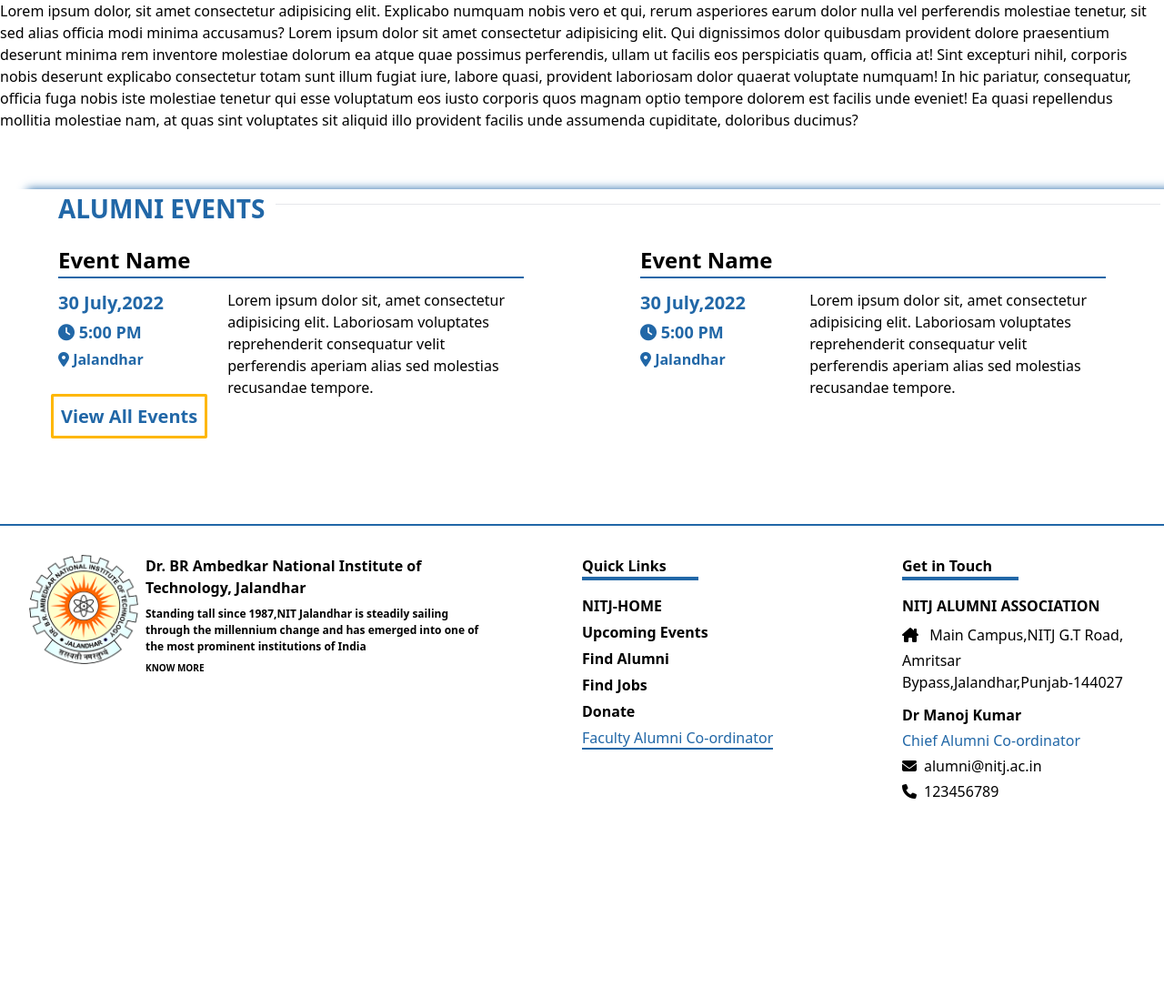
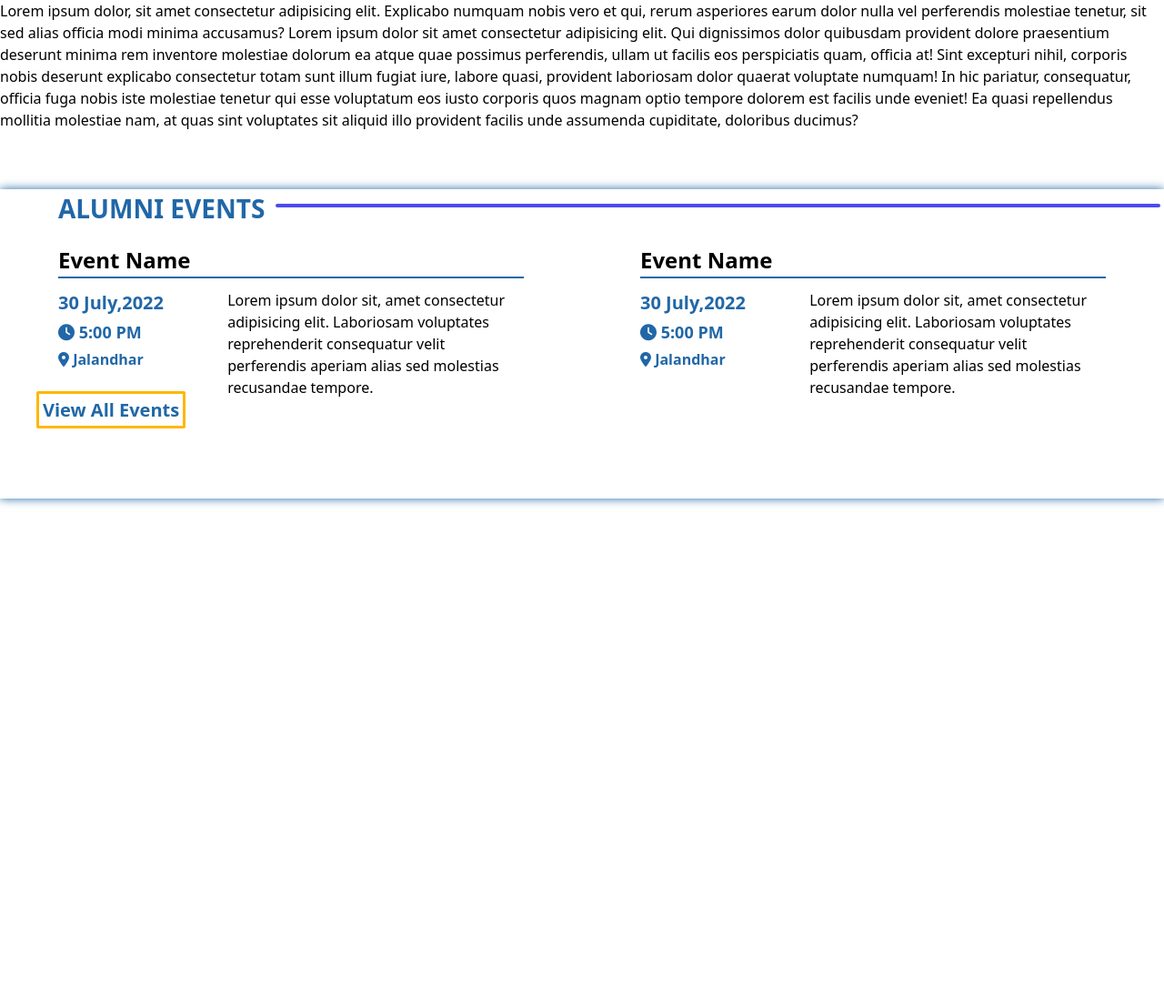
Before and after one commit to Jiya126/alumni, a plain HTML site: page sushant.html in a window 1280 px wide. Shown: the whole page at 91% size. After the commit the page ends 800 px from the top, so only its background shows below. Drawn offline with nearby package versions, Linux system fonts and the light colour scheme.

Commit message:
Add files via upload

```diff
--- a/sushant.html
+++ b/sushant.html
@@ -14,15 +14,19 @@
 .framed {
     height: 80% !important;
   box-shadow:
-    30px 0 10px 0 #2167A7;
-
+    0 0 10px 0 #2167A7;
+width: 100% !important;
 }
 .btn2{
     border: 3px solid #FEB702;
     display: inline;
-    padding: 8px;
+    padding: 4px;
     border-radius: 2px;
-    margin-top: 10% !important;
+    margin-top: 14% !important;
+}
+hr.new5 {
+  border: 2px solid rgb(75, 75, 241);
+  border-radius: 5px;
 }
 .btn2:hover{
     background-color: #FEB702;;
@@ -59,7 +63,7 @@
         <div><div class="text-[#2167A7] text-[28px] font-bold mb-[8%]"> ALUMNI EVENTS</div></div>
         <div class="w-[80%] mt-4 ml-3"><hr class="new5"></div>
     </div>
-<div>
+<div class="lg:h-[35vh] h-[70vh]">
 
     <div class="eventsbox flex justify-between w-[100%] h-[60%]">
 
@@ -124,66 +128,10 @@
 
     </div>
 
-    <div class="btn2 text-[20px] font-semibold relative left-14"><a href="#" class="text-[#2167A7]">View All Events</a> </div>
+    <div class="btn2 lg:text-[20px] text-[14px] font-semibold relative left-10"><a href="#" class="text-[#2167A7]">View All Events</a> </div>
     </div>
 
 
-    <!--footer-->
-    <div class="w-[100%] mt-[8%] h-[65vh]">
-   <div class="footer design w-[100%] bg-[#fff] relative bottom-0 flex justify-between" style="border-top: 2px solid #2167A7;">
-<div class="sec1 lg:w-[40%] w-[70%] flex mt-8 mx-8">
 
-    <img src="./nitj-logo.png" alt="" style="width: 15vh; height : 15vh;">
-    <div class="ml-2">
-    <div class="head font-bold text-[16px] mb-2">
-
-        Dr. BR Ambedkar National Institute of
-Technology, Jalandhar
-    </div>
-    <div class="subhead text-[12px] font-semibold">
-        Standing tall since 1987,NIT Jalandhar is steadily sailing through
-        the millennium change and has emerged into one of the most
-        prominent institutions of India
-
-    </div>
-    <a href="#" class="text-[10px] font-bold">KNOW MORE</a>
-    </div>
-</div>
-
-<div class="sec2 lg:w-[50%] w-[90%] mt-8 mx-8 flex justify-between" >
-<div class="quicklinks w-[40%] ml-[5%]">
-    <h2 class="font-bold w-[50%] border-b-4  border-[#2167A7] mb-4 text-black">Quick Links</h2>
-    <ul>
-        <li class="mb-[5px] hover:text-orange-700 font-semibold"><a href="#">NITJ-HOME</a></li>
-        <li class="mb-[5px] hover:text-orange-700 font-semibold"><a href="#">Upcoming Events</a></li>
-        <li class="mb-[5px] hover:text-orange-700 font-semibold"><a href="#">Find Alumni</a></li>
-        <li class="mb-[5px] hover:text-orange-700 font-semibold"><a href="#">Find Jobs</a></li>
-        <li class="mb-[5px] hover:text-orange-700 font-semibold"><a href="#">Donate</a></li>
-        <li><a href="#"  class="text-[#2167A7] border-b-2 border-[#2167A7] hover:text-orange-700 hover:border-orange-700">Faculty Alumni Co-ordinator</a></li>
-    </ul>
-</div>
-
-<div class="quicklinks w-[40%]">
-    <h2 class="font-bold w-[50%] border-b-4  border-[#2167A7] mb-4 text-black">Get in Touch</h2>
-
-        <div>
-        <div class="mb-2 hover:text-orange-700 font-bold"><a href="#">NITJ ALUMNI ASSOCIATION</a></div>
-        <i class="fas fa-house-chimney mr-2 mb-2"></i>
-        Main Campus,NITJ G.T Road, Amritsar Bypass,Jalandhar,Punjab-144027
-    </div>
-        <div class="mb-1 hover:text-orange-700 font-semibold mt-3"><a href="#">Dr Manoj Kumar</a></div>
-        <h3 class="text-[#2167A7]"  >Chief Alumni Co-ordinator</h3>
-        <div class="flex align-middle"><i class="fas fa-envelope mt-2 mr-2"></i>
-        <div class="mt-1">alumni@nitj.ac.in</div>
-        </div>
-
-        <div class="flex align-middle"><i class="fas fa-phone mt-2 mr-2"></i>
-            <div class="mt-1 mb-4">123456789</div>
-            </div>
-</div>
-
-</div>
-   </div>
-    </div>
 </body>
 </html>
```
Also changed, not shown: footer.html (added, +92 -0 lines).
